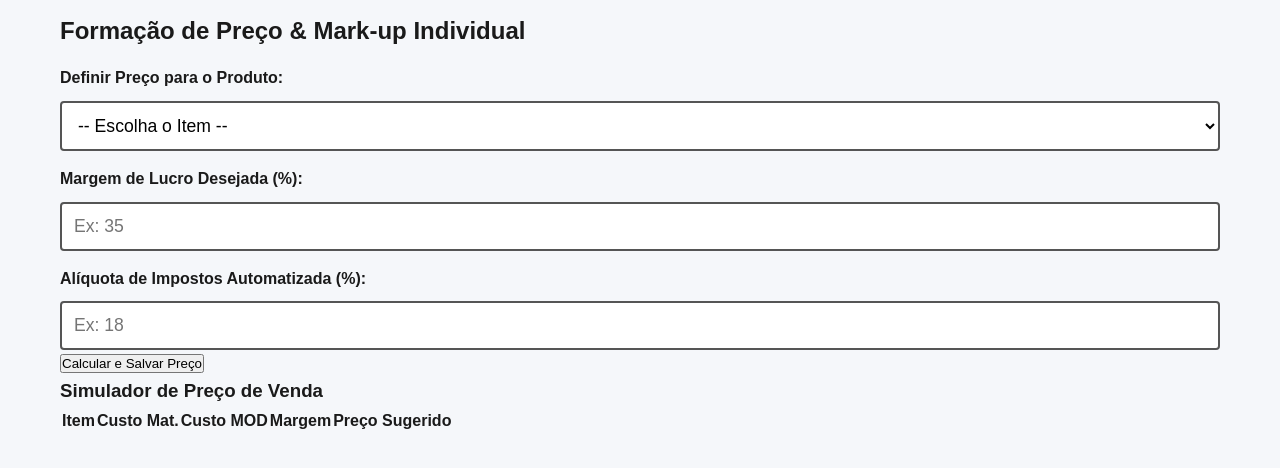
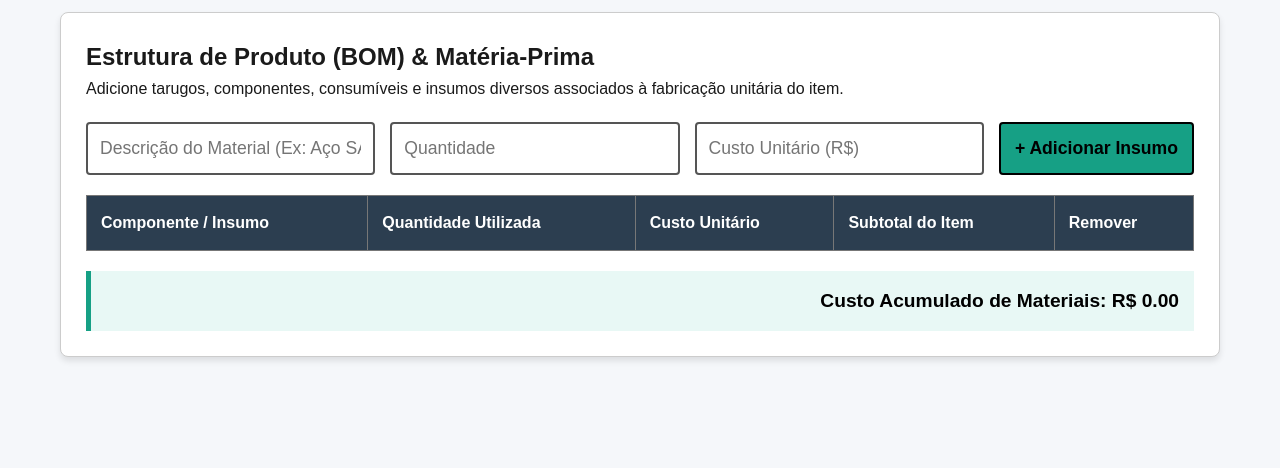
Before and after one commit to ProfRenatoPereira/admplan, a Flask app: page /precificacao in a window 1280 px wide. Shown: the part 208-676 px from the top of the page. Run offline with Flask 3, Linux system fonts and the light colour scheme; lists and menus that the app fills with data are empty; some libraries are stand-ins or nearby versions.

Commit message:
Update precificacao.html

```diff
--- a/templates/precificacao.html
+++ b/templates/precificacao.html
@@ -1,56 +1,34 @@
 {% extends 'base.html' %}
+
+{% block title %}Engenharia de Materiais - TERCEIRO ADM ASSOCIADOS{% endblock %}
+
 {% block content %}
-<div class="container-gestao">
-    <h2>Formação de Preço & Mark-up Individual</h2>
+<section class="card" aria-labelledby="tit-materias">
+    <h2 id="tit-materias">Estrutura de Produto (BOM) & Matéria-Prima</h2>
+    <p>Adicione tarugos, componentes, consumíveis e insumos diversos associados à fabricação unitária do item.</p>
 
-    <form method="POST" action="/precificacao" class="form-corporativo">
-        <div class="form-group">
-            <label>Definir Preço para o Produto:</label>
-            <select name="produto_id" required>
-                <option value="">-- Escolha o Item --</option>
-                {% for produto in produtos %}
-                <option value="{{ produto.id }}">{{ produto.part_number }}</option>
-                {% endfor %}
-            </select>
-        </div>
+    <div class="inline-form">
+        <input type="text" id="insumoNome" placeholder="Descrição do Material (Ex: Aço SAE 1045)">
+        <input type="number" id="insumoQtd" placeholder="Quantidade">
+        <input type="number" id="insumoCustoUn" placeholder="Custo Unitário (R$)">
+        <button onclick="adicionarInsumo()" class="btn-primary">+ Adicionar Insumo</button>
+    </div>
 
-        <div class="form-group">
-            <label>Margem de Lucro Desejada (%):</label>
-            <input type="number" step="0.1" name="margem_lucro" required placeholder="Ex: 35">
-        </div>
+    <table class="data-table" id="tabelaInsumos">
+        <thead>
+            <tr>
+                <th>Componente / Insumo</th>
+                <th>Quantidade Utilizada</th>
+                <th>Custo Unitário</th>
+                <th>Subtotal do Item</th>
+                <th>Remover</th>
+            </tr>
+        </thead>
+        <tbody></tbody>
+    </table>
 
-        <div class="form-group">
-            <label>Alíquota de Impostos Automatizada (%):</label>
-            <input type="number" step="0.1" name="impostos" required placeholder="Ex: 18">
-        </div>
-
-        <button type="submit" class="btn-salvar">Calcular e Salvar Preço</button>
-    </form>
-
-    <div class="tabela-container">
-        <h3>Simulador de Preço de Venda</h3>
-        <table class="tabela-dados">
-            <thead>
-                <tr>
-                    <th>Item</th>
-                    <th>Custo Mat.</th>
-                    <th>Custo MOD</th>
-                    <th>Margem</th>
-                    <th>Preço Sugerido</th>
-                </tr>
-            </thead>
-            <tbody>
-                {% for pre in precificacoes %}
-                <tr>
-                    <td>{{ pre.part_number }}</td>
-                    <td>R$ {{ "%.2f"|format(pre.custo_mat) }}</td>
-                    <td>R$ {{ "%.2f"|format(pre.custo_mod) }}</td>
-                    <td>{{ pre.margem_lucro }}%</td>
-                    <td style="color: #2e7d32; font-weight: bold;">R$ {{ "%.2f"|format((pre.custo_mat + pre.custo_mod) * (1 + pre.margem_lucro/100) * (1 + pre.impostos/100)) }}</td>
-                </tr>
-                {% endfor %}
-            </tbody>
-        </table>
+    <div class="total-box">
+        <strong>Custo Acumulado de Materiais: R$ <span id="totalMaterialCusto">0.00</span></strong>
     </div>
-</div>
+</section>
 {% endblock %}
```
